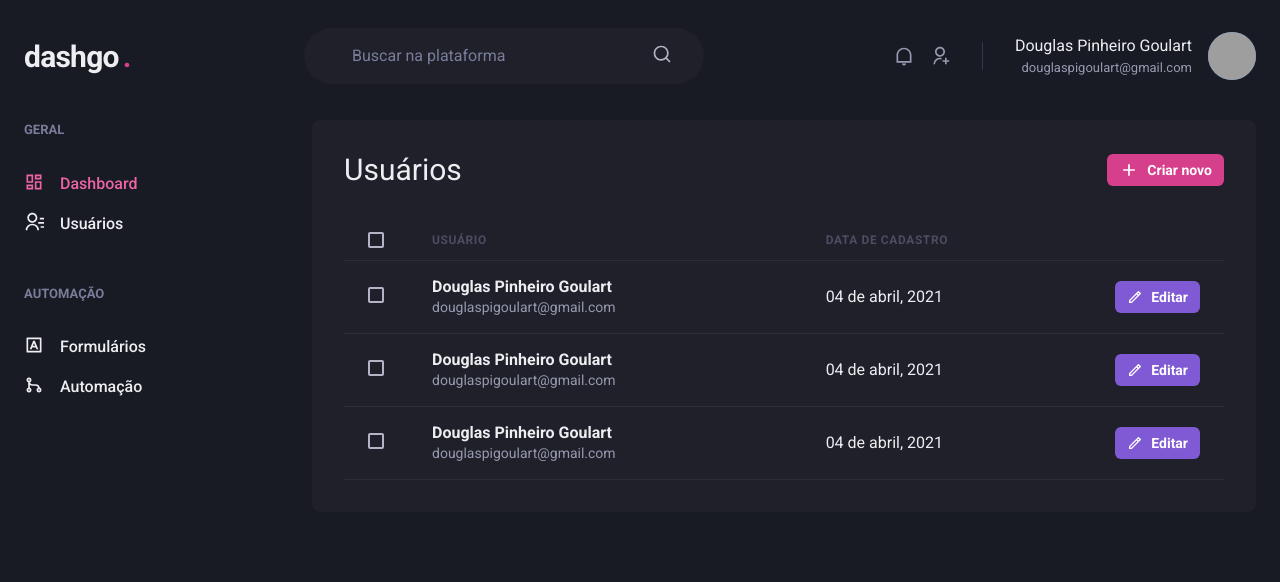
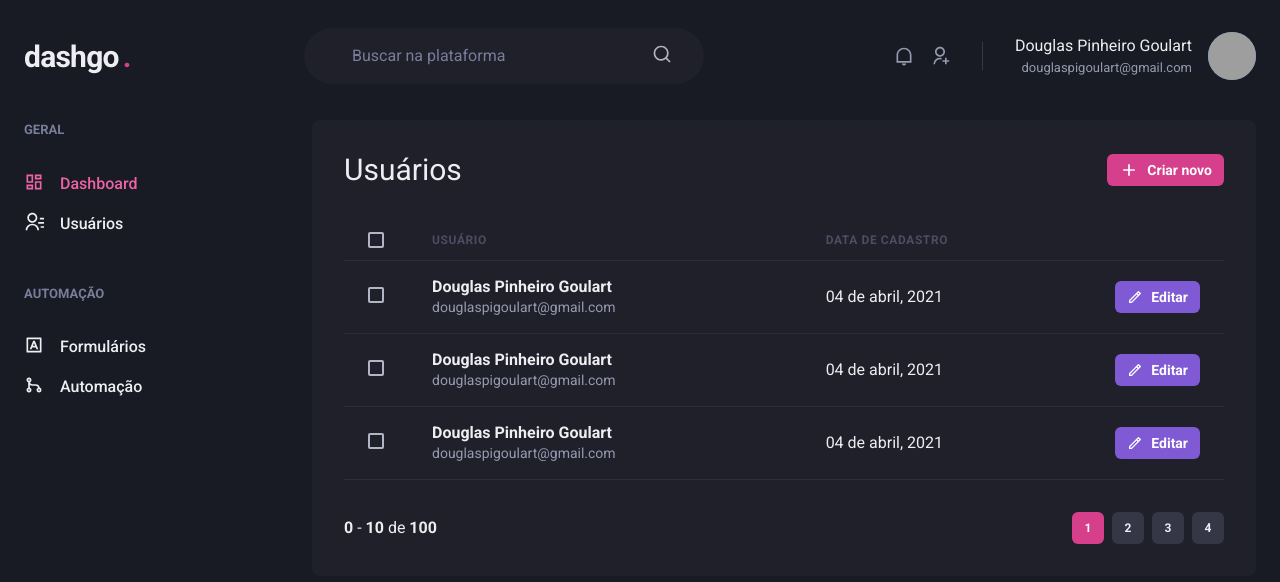
Before and after one commit to doougui/dashgo, a Next.js app: page /users in a window 1280 px wide. Shown: the top 582 px of the page. Built offline with nearby package versions, Linux system fonts and the light colour scheme; grey boxes are pictures that could not be loaded.

Commit message:
Creating pagination component

```diff
--- /dev/null
+++ b/src/components/Pagination.tsx
@@ -0,0 +1,68 @@
+import { Stack, Button, Box } from "@chakra-ui/react";
+
+export function Pagination() {
+  return (
+    <Stack
+      direction="row"
+      mt="8"
+      justify="space-between"
+      align="center"
+      spacing="6"
+    >
+      <Box>
+        <strong>0</strong> - <strong>10</strong> de <strong>100</strong>
+      </Box>
+      <Stack direction="row" spacing="2">
+        <Button
+          size="sm"
+          fontSize="xs"
+          width="4"
+          colorScheme="pink"
+          disabled
+          _disabled={{
+            bg: 'pink.500',
+            cursor: 'default',
+          }}
+        >
+          1
+        </Button>
+
+        <Button
+          size="sm"
+          fontSize="xs"
+          width="4"
+          bg="gray.700"
+          _hover={{
+            bg: 'gray.500',
+          }}
+        >
+          2
+        </Button>
+
+        <Button
+          size="sm"
+          fontSize="xs"
+          width="4"
+          bg="gray.700"
+          _hover={{
+            bg: 'gray.500',
+          }}
+        >
+          3
+        </Button>
+
+        <Button
+          size="sm"
+          fontSize="xs"
+          width="4"
+          bg="gray.700"
+          _hover={{
+            bg: 'gray.500',
+          }}
+        >
+          4
+        </Button>
+      </Stack>
+    </Stack>
+  );
+}
--- a/src/pages/users/index.tsx
+++ b/src/pages/users/index.tsx
@@ -1,6 +1,7 @@
 import { Box, Flex, Heading, Button, Icon, Table, Thead, Tbody, Tr, Th, Td, Checkbox, Text } from "@chakra-ui/react";
 import { RiAddLine, RiPencilLine } from "react-icons/ri";
 import { Header } from "../../components/Header";
+import { Pagination } from "../../components/Pagination";
 import { Sidebar } from "../../components/Sidebar";
 
 export default function UserList() {
@@ -111,6 +112,8 @@
               </Tr>
             </Tbody>
           </Table>
+
+          <Pagination />
         </Box>
       </Flex>
     </Box>
```
